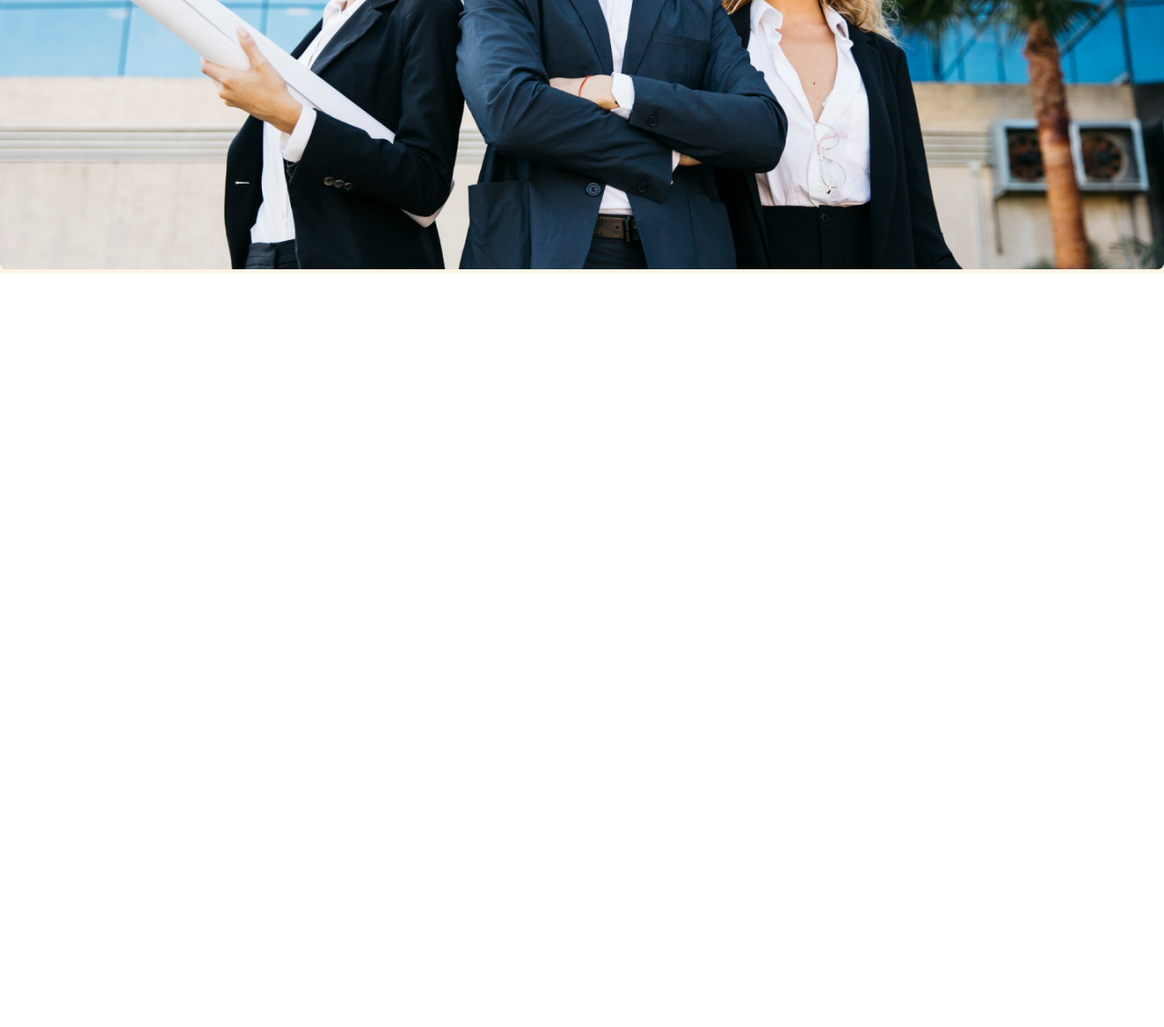
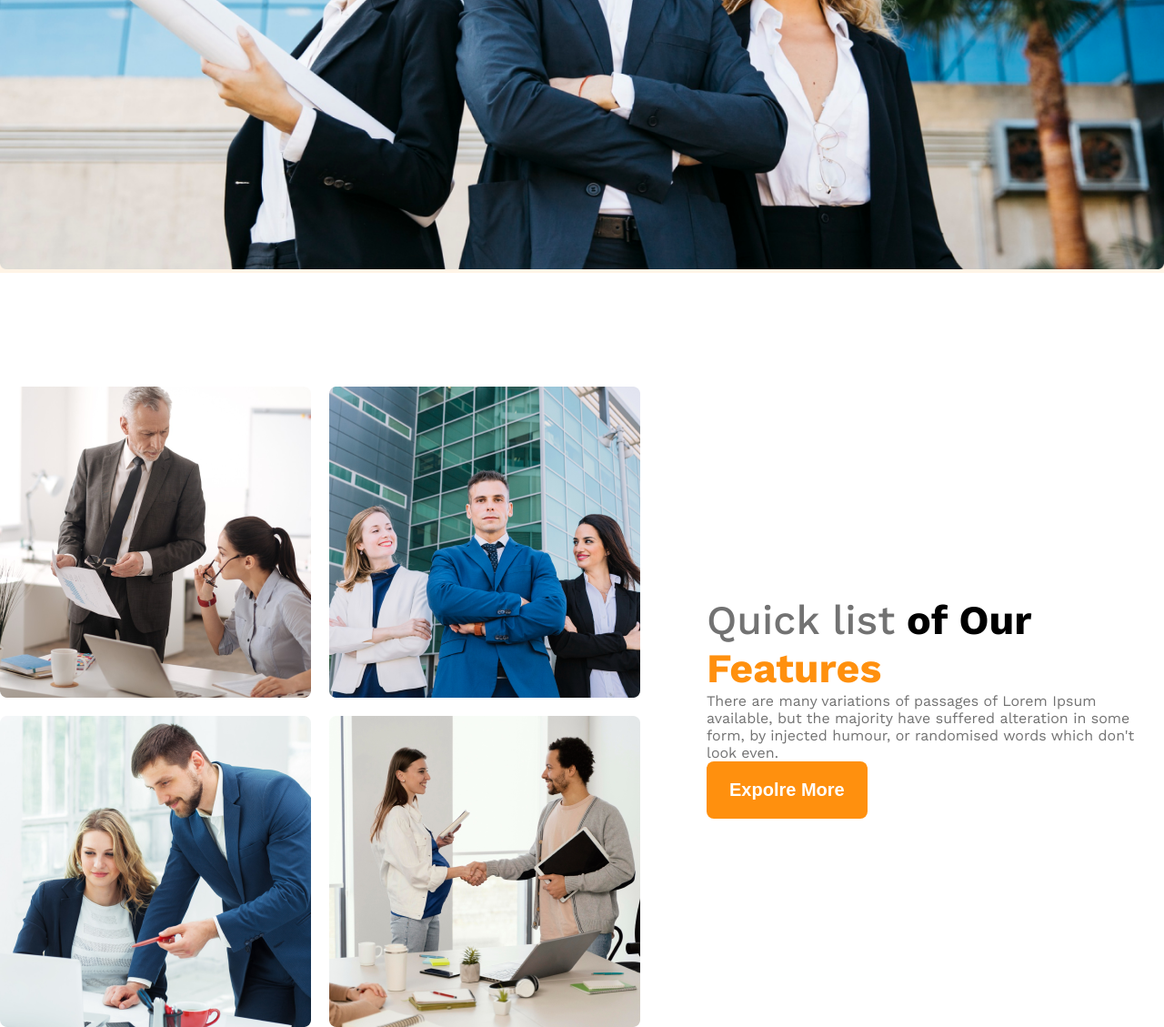
Before and after one commit to itsih/g3-architect-website-main, a plain HTML site: page g3-architect-website-main/index.html in a window 1280 px wide. Shown: the part 682-1811 px from the top of the page at 91% size. Before the commit the page ends 982 px from the top, so only its background shows below. Drawn offline with nearby package versions, Linux system fonts and the light colour scheme.

Commit message:
our features complete

```diff
--- a/g3-architect-website-main/index.html
+++ b/g3-architect-website-main/index.html
@@ -29,7 +29,7 @@
         </div>
     </header>
     <main>
-        <!-- <section class="teams display-flex">
+        <section class="teams display-flex">
             <div class="team-img-container">
                 <img src="images/team1.png" alt="">
                 <img src="images/team2.png" alt="">
@@ -41,7 +41,7 @@
                 <p class="features-description text-light-gray">There are many variations of passages of Lorem Ipsum available, but the majority have suffered alteration in some form, by injected humour, or randomised words which don't look even.</p>
                 <button class="btn-primary">Expolre More</button>
             </div>
-        </section>-->
+        </section>
     </main>
     <footer>
 
```
